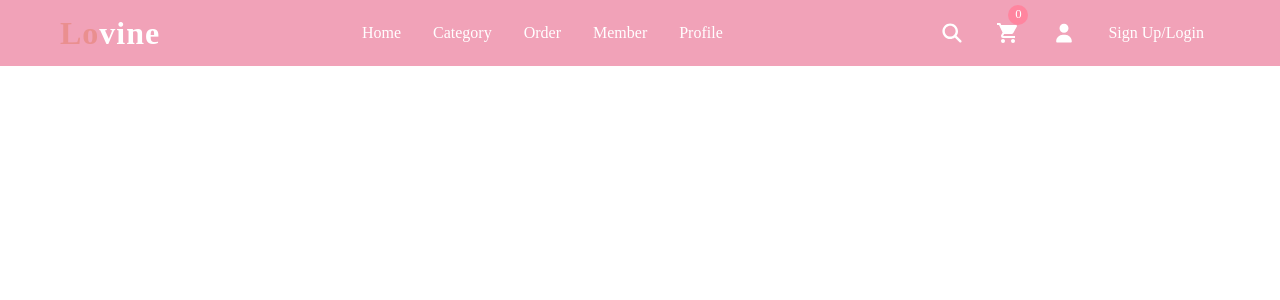
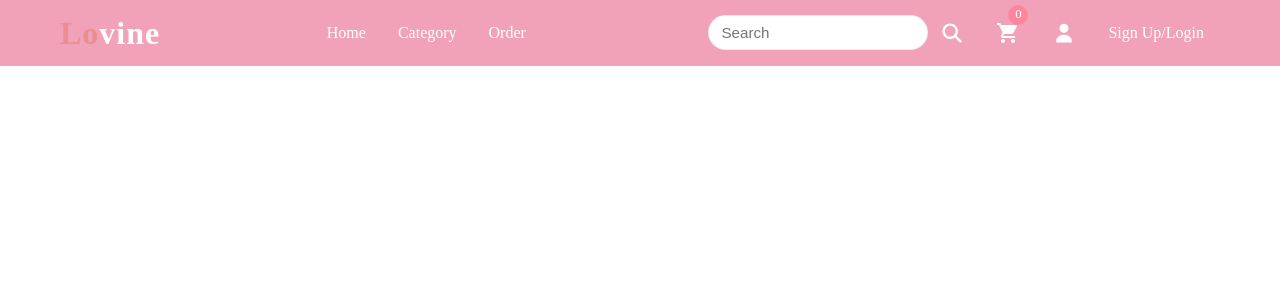
Before and after one commit to AlexHong04/WebBased, a PHP site: page /app/views/header.php in a window 1280 px wide. Shown: the top 300 px of the page. Run offline with PHP 8.4, Linux system fonts and the light colour scheme.

Commit message:
update footer and header

```diff
--- a/app/views/footer.php
+++ b/app/views/footer.php
@@ -27,7 +27,7 @@
     	<div class="footer-container">
     		<div class="footer-section">
     			<div class="logo-wrapper">
-    				<div class="logo">Company<span>Name</span></div>
+    				<div class="logo">Lo<span>vine</span></div>
     			</div>
     			<ul class="footer-links">
     				<li>Call Us: <a href="tel:+60341450123">+603-41450123</a></li>
--- a/app/views/header.php
+++ b/app/views/header.php
@@ -11,21 +11,9 @@
 	<?php if (!empty($pageCSS)): ?>
 		<link rel="stylesheet" href="/public/css/<?php echo $pageCSS; ?>" />
 	<?php endif; ?>
-
-	<!-- <?php if (!empty($pageCSS)) {
-		if (is_array($pageCSS)) {
-			foreach ($pageCSS as $css) {
-				echo '<link rel="stylesheet" href="/public/css/' . $css . '">' . "\n";
-			}
-		} else {
-			echo '<link rel="stylesheet" href="/public/css/' . $pageCSS . '">' . "\n";
-		}
-	}
-	?> -->
 </head>
 
 <body>
-
 	<header>
 		<div class="header-container">
 			<div class="logo">Lo<span>vine</span></div>
@@ -44,37 +32,40 @@
 						</ul>
 					</li>
 					<li><a href="#">Order</a></li>
-					<li><a href="#">Member
-						</a></li>
-					<li><a href="#">Profile</a></li>
 				</ul>
 			</nav>
 
+
 			<nav>
 				<ul>
+					<!-- Search form (site-wide) -->
+					<form class="header-search" action="/search.php" method="get" role="search" aria-label="Site search">
+						<input type="search" name="q" placeholder="Search" aria-label="Search" />
+						<button type="submit" aria-label="Search">
+							<div class="cart-link">
+								<svg class="cart-icon" viewBox="0 0 640 640" width="24" height="24">
+									<path fill="currentColor" d="M480 272C480 317.9 465.1 360.3 440 394.7L566.6 521.4C579.1 533.9 579.1 554.2 566.6 566.7C554.1 579.2 533.8 579.2 521.3 566.7L394.7 440C360.3 465.1 317.9 480 272 480C157.1 480 64 386.9 64 272C64 157.1 157.1 64 272 64C386.9 64 480 157.1 480 272zM272 416C351.5 416 416 351.5 416 272C416 192.5 351.5 128 272 128C192.5 128 128 192.5 128 272C128 351.5 192.5 416 272 416z" />
+								</svg>
+							</div>
+						</button>
+					</form>
+
 					<li>
-						<div class="cart-link">
-							<svg class="cart-icon" viewBox="0 0 640 640" width="24" height="24">
-								<path fill="currentColor" d="M480 272C480 317.9 465.1 360.3 440 394.7L566.6 521.4C579.1 533.9 579.1 554.2 566.6 566.7C554.1 579.2 533.8 579.2 521.3 566.7L394.7 440C360.3 465.1 317.9 480 272 480C157.1 480 64 386.9 64 272C64 157.1 157.1 64 272 64C386.9 64 480 157.1 480 272zM272 416C351.5 416 416 351.5 416 272C416 192.5 351.5 128 272 128C192.5 128 128 192.5 128 272C128 351.5 192.5 416 272 416z" />
-							</svg>
-						</div>
-					</li>
-					<li>
-						<div href="#" class="cart-link">
+						<a href="#" class="cart-link">
 							<span class="cart-count">0</span>
 							<svg class="cart-icon" viewBox="0 0 24 24" width="24" height="24">
 								<path fill="currentColor" d="M17,18C15.89,18 15,18.89 15,20A2,2 0 0,0 17,22A2,2 0 0,0 19,20C19,18.89 18.1,18 17,18M1,2V4H3L6.6,11.59L5.24,14.04C5.09,14.32 5,14.65 5,15A2,2 0 0,0 7,17H19V15H7.42A0.25,0.25 0 0,1 7.17,14.75C7.17,14.7 7.18,14.66 7.2,14.63L8.1,13H15.55C16.3,13 16.96,12.58 17.3,11.97L20.88,5.5C20.95,5.34 21,5.17 21,5A1,1 0 0,0 20,4H5.21L4.27,2M7,18C5.89,18 5,18.89 5,20A2,2 0 0,0 7,22A2,2 0 0,0 9,20C9,18.89 8.1,18 7,18Z" />
 							</svg>
-						</div>
+						</a>
 					</li>
 					<li>
-						<div class="cart-link">
+						<a href="../userProfile/profile.php" class="cart-link">
 							<svg class="cart-icon" viewBox="0 0 640 640" width="24" height="24">
 								<path fill="currentColor" d="M320 312C386.3 312 440 258.3 440 192C440 125.7 386.3 72 320 72C253.7 72 200 125.7 200 192C200 258.3 253.7 312 320 312zM290.3 368C191.8 368 112 447.8 112 546.3C112 562.7 125.3 576 141.7 576L498.3 576C514.7 576 528 562.7 528 546.3C528 447.8 448.2 368 349.7 368L290.3 368z" />
 							</svg>
-						</div>
+						</a>
 					</li>
-					<li><a href="#">Sign Up/Login</a></li>
+					<li><a href="../security/signIn.php">Sign Up/Login</a></li>
 				</ul>
 			</nav>
 		</div>
--- a/app/views/index.php
+++ b/app/views/index.php
@@ -3,7 +3,6 @@ $title = "Home Page";
 $pageCSS = "homepage.css";
 
 include  'header.php'
-
 ?>
 
 
--- a/public/css/header_footer.css
+++ b/public/css/header_footer.css
@@ -123,6 +123,56 @@ nav a::after {
 
 nav a:hover::after {
   width: 100%;
+}
+
+/* Do not show the underline for icon-only links (cart / profile) */
+nav a.cart-link::after,
+nav a.cart-link:hover::after {
+  display: none;
+}
+
+/* Also prevent underline for links that contain only svg icons */
+nav a > svg::after { display: none; }
+
+/* Header search bar */
+.header-search {
+  display: flex;
+  align-items: center;
+  gap: 12px;
+  margin: 0 16px;
+}
+.header-search input[type="search"] {
+  width: 220px;
+  max-width: 40vw;
+  padding: 8px 12px;
+  border-radius: 20px;
+  border: 1px solid rgba(0, 0, 0, 0.08);
+  background: #fff;
+  color: #333;
+  font-size: 0.95rem;
+}
+.header-search input[type="search"]:focus {
+  outline: none;
+  box-shadow: 0 4px 14px rgba(0, 0, 0, 0.08);
+}
+.header-search button {
+  display: inline-flex;
+  align-items: center;
+  justify-content: center;
+  padding: 0px;
+  border-radius: 0;
+  border: none;
+  background: transparent; /* removed colored background behind icon */
+  color: #fff; /* keep icon visible on pink header */
+  cursor: pointer;
+  font-size: 0.95rem;
+}
+
+@media (max-width: 880px) {
+  /* hide search on narrower screens (prevent header wrapping) */
+  .header-search {
+    display: none;
+  }
 }
 
 /* Dropdown */
@@ -349,10 +399,32 @@ nav a:hover::after {
   transition: all 0.3s ease;
 }
 
+.social-icon{
+  transition: all 0.25s ease;
+}
+
+/* hover: swap to white background and color the SVG icon with the brand color */
 .social-icon:hover {
-  background-color: #e62429;
+  background-color: #ffffff; /* white circle */
   transform: translateY(-3px);
+  box-shadow: 0 2px 8px rgba(0,0,0,0.08);
 }
+
+.social-icon[aria-label="Facebook"]:hover {
+  color: #1877F2; /* Facebook blue icon */
+}
+.social-icon[aria-label="Twitter"]:hover {
+  color: #1DA1F2; /* Twitter blue icon */
+}
+.social-icon[aria-label="Instagram"]:hover {
+  color: #E1306C; /* Instagram magenta icon (approx) */
+}
+.social-icon[aria-label="YouTube"]:hover {
+  color: #FF0000; /* YouTube red icon */
+}
+
+/* ensure SVG paths use currentColor for stroke/fill where applicable */
+.social-icon svg { color: inherit; }
 
 .social-icon svg {
   width: 20px;
```
